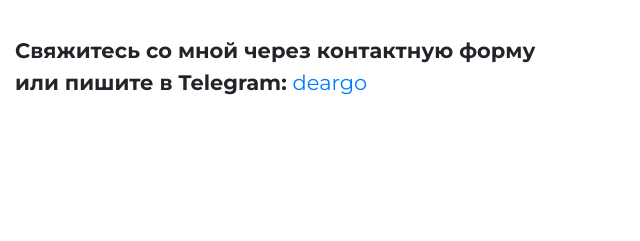
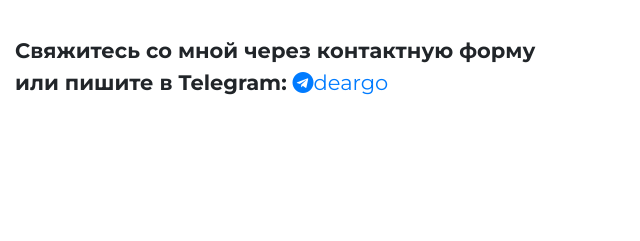
Before and after one commit to deargosep/portfolio, a plain HTML site: page index.html in a window 1280 px wide. Shown: the part 2109-2350 px from the top of the page, 640-1280 px from the left. Drawn offline with nearby package versions, Linux system fonts and the light colour scheme; a script that the page names is missing; some icons are missing.

Commit message:
Add files via upload

```diff
--- a/index.html
+++ b/index.html
@@ -12,6 +12,7 @@
     <link rel="icon" type="image/png" sizes="100x100" href="assets/img/Frame%201.png">
     <link rel="stylesheet" href="https://cdnjs.cloudflare.com/ajax/libs/twitter-bootstrap/4.5.2/css/bootstrap.min.css">
     <link rel="stylesheet" href="https://fonts.googleapis.com/css?family=Montserrat:300,300i,400,400i,500,500i,600,600i,700,700i,800,800i,900,900i">
+    <link rel="stylesheet" href="https://cdnjs.cloudflare.com/ajax/libs/font-awesome/4.7.0/css/font-awesome.min.css">
     <link rel="stylesheet" href="https://deargosep.github.io/mediastorage/scrollicon.css">
     <link rel="stylesheet" href="assets/css/styles.css">
     <link rel="stylesheet" href="assets/css/dark.css">
@@ -117,7 +118,7 @@
                         </form>
                     </div>
                     <div class="col">
-                        <p class="text-break" style="font-size: 21px;"><strong>Свяжитесь со мной через контактную форму или пишите в Telegram:&nbsp;</strong><a href="//t.me/deargo">deargo</a></p>
+                        <p class="text-break" style="font-size: 21px;"><strong>Свяжитесь со мной через контактную форму или пишите в Telegram:&nbsp;</strong><a href="//t.me/deargo"><i class="fa fa-telegram"></i>deargo</a></p>
                     </div>
                 </div>
             </div>
```
